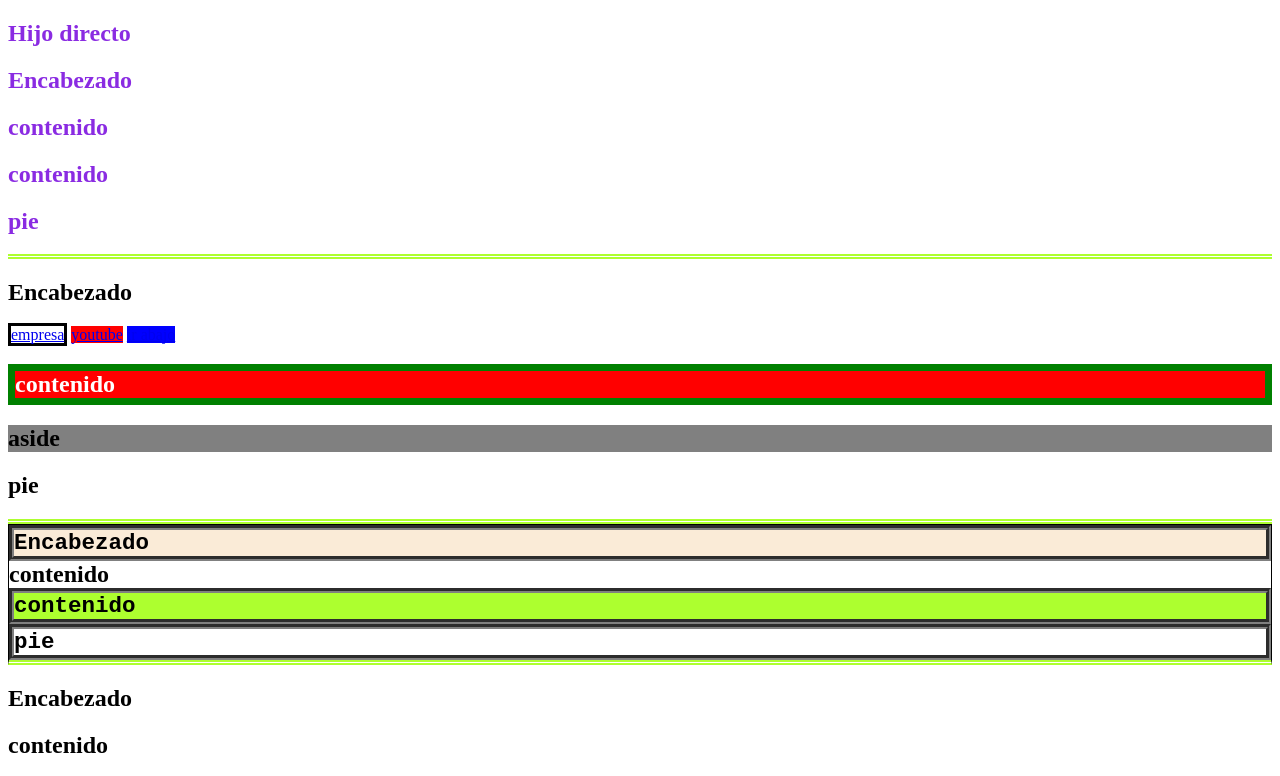
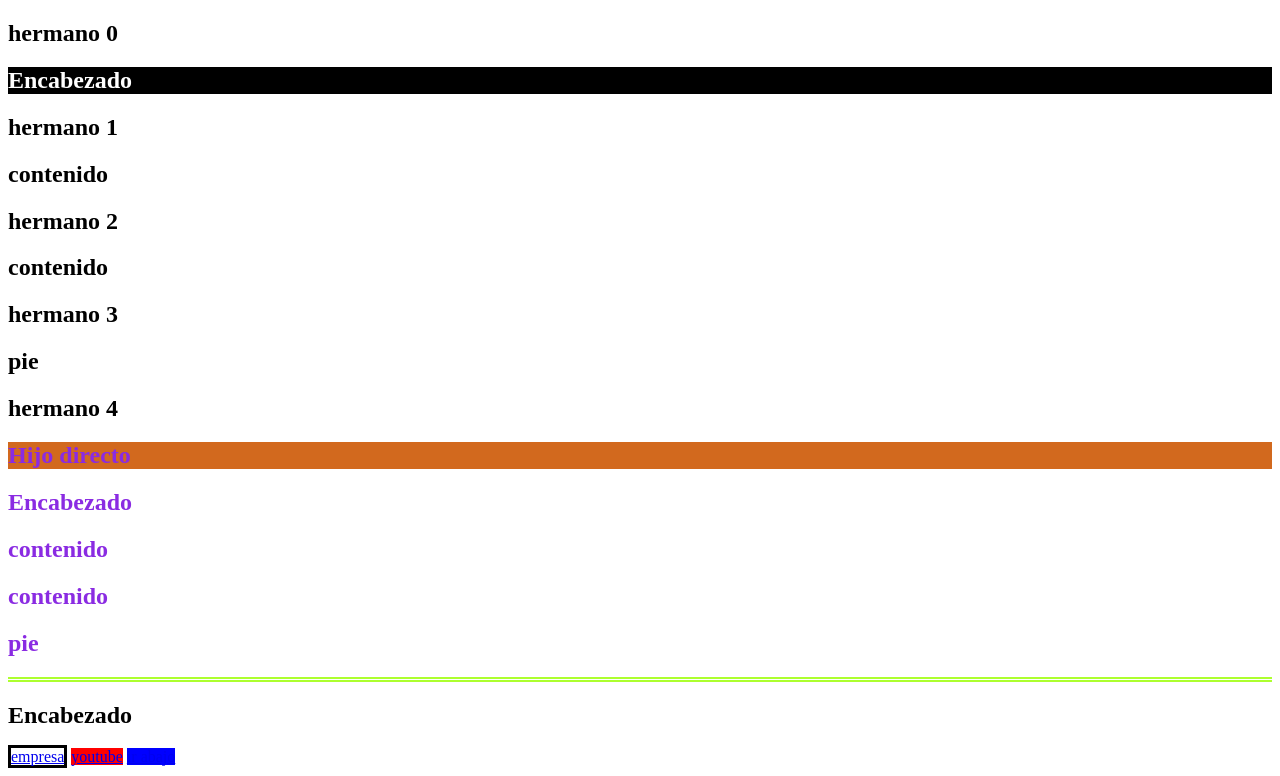
Before and after one commit to 1jecc/practicaexterna, a plain HTML site: page 1_de_sep/index.html in a window 1280 px wide. Shown: the top 776 px of the page. Drawn offline with Linux system fonts and the light colour scheme.

Commit message:
practica de hoy

```diff
--- a/1_de_sep/css/estilos.css
+++ b/1_de_sep/css/estilos.css
@@ -52,3 +52,21 @@ aside.bonito {
     color: blueviolet;
 
 }
+
+
+
+
+#s3 > h2 {
+    background-color: chocolate;
+}
+
+
+#s3 footer + h2 {
+    border: 1px solid black;
+    box-shadow: 3px 3px 8px gray;
+}
+
+#s4 header h2 {
+    color: white;
+    background-color: black;
+}
--- a/1_de_sep/index.html
+++ b/1_de_sep/index.html
@@ -7,6 +7,19 @@
     <title>Document</title>
 </head>
 <body>
+
+    <section id="s4"><h2>hermano 0</h2>
+        <header><h2>Encabezado</h2></header>
+        <h2>hermano 1</h2>
+        <main><h2>contenido</h2></main>
+        <h2>hermano 2</h2>
+        <aside><h2>contenido</h2></aside>
+        <h2>hermano 3</h2>
+        <footer><h2>pie</h2></footer>
+        <h2>hermano 4</h2>
+    </section>
+
+
     <section id="s3"><h2>Hijo directo</h2>
         <header><h2>Encabezado</h2></header>
         <main><h2>contenido</h2></main>
```
